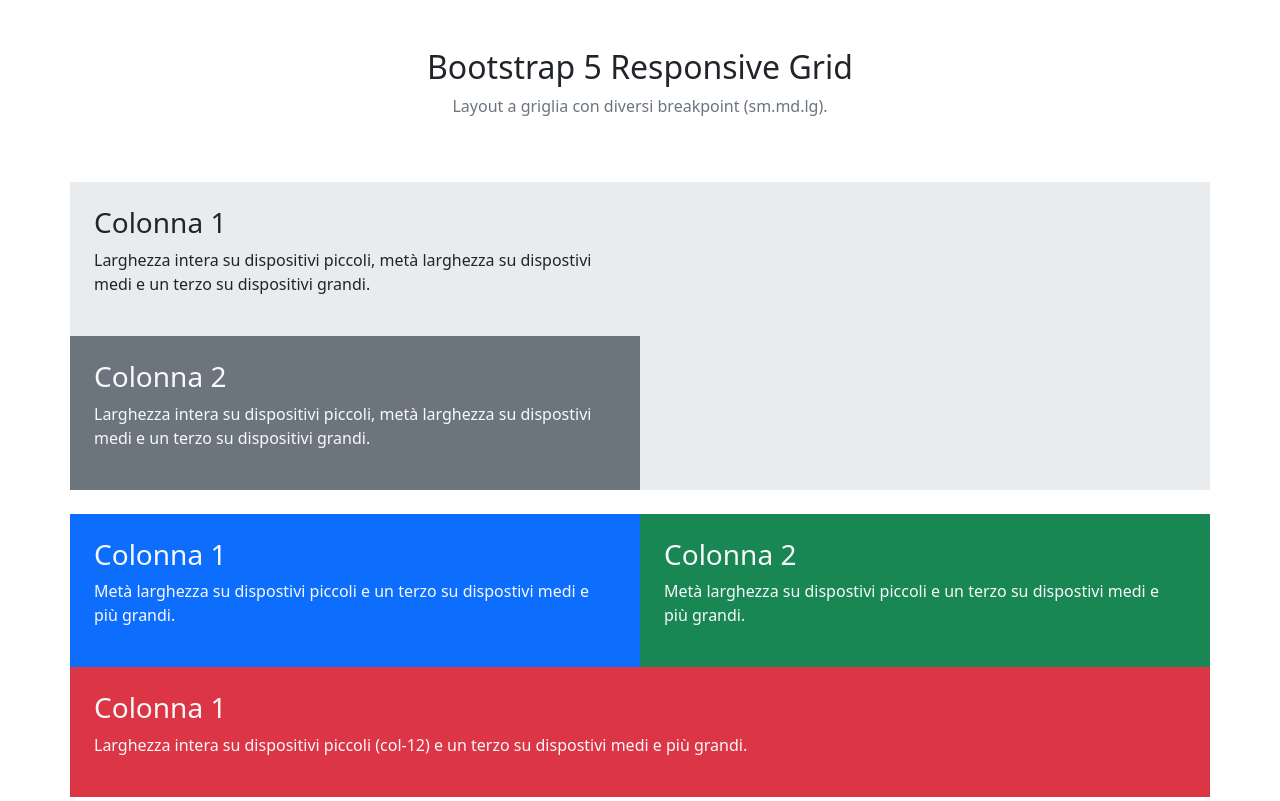
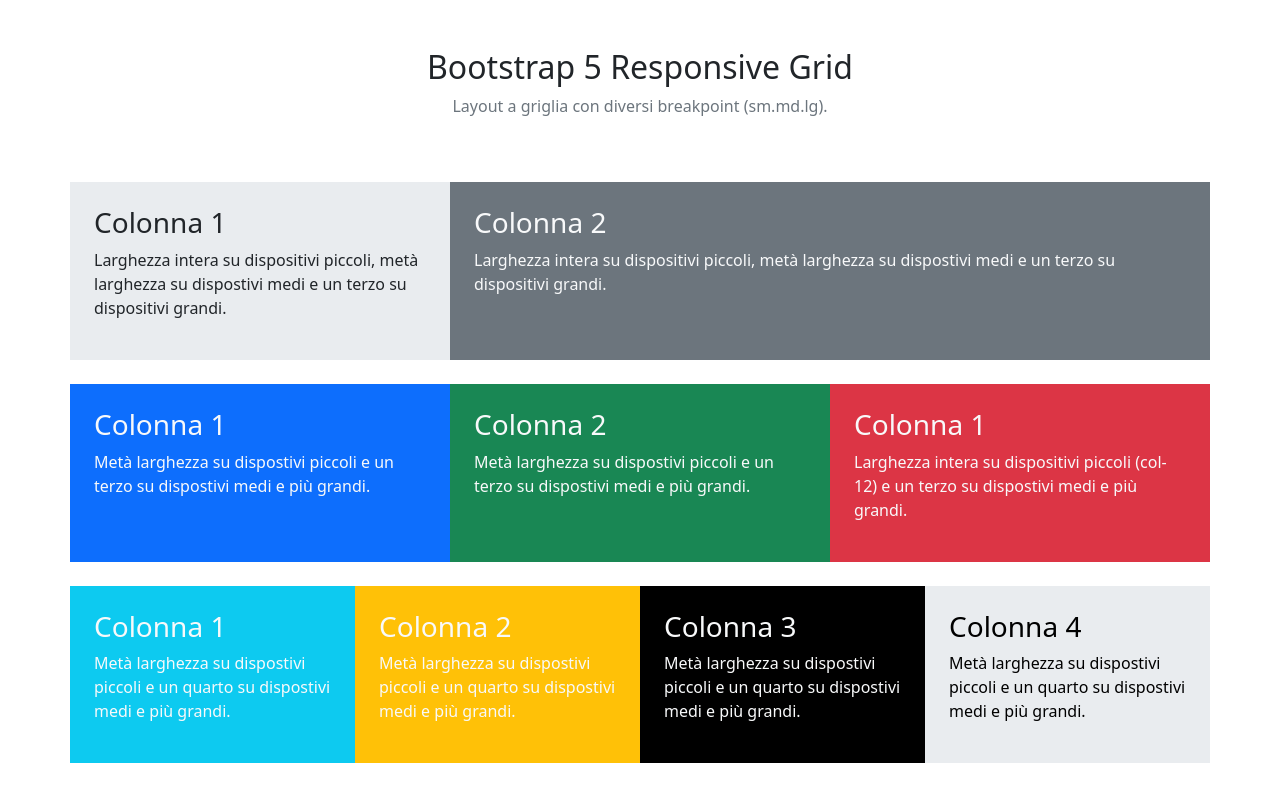
Before and after one commit to omarseddati16/htmlcss-bootstrap-layout, a plain HTML site: page index.html in a window 1280 px wide. Shown: the top 801 px of the page. Drawn offline with nearby package versions, Linux system fonts and the light colour scheme.

Commit message:
[responsiv-fix] fine

```diff
--- a/index.html
+++ b/index.html
@@ -29,14 +29,12 @@
     <!-- container a due iniziale -->
     <div class="container bg-body-secondary">
       <div class="row">
-        <div class="col-12 col-md-6 p-4 ">
+        <div class="col-12 col-md-6 col-lg-4 p-4 ">
           <h3>Colonna 1</h3>
           <p>Larghezza intera su dispositivi piccoli, metà larghezza su dispostivi medi e un terzo su dispositivi
             grandi.</p>
         </div>
-      </div>
-      <div class="row">
-        <div class="col-12 col-md-6 p-4 bg-secondary text-light">
+        <div class="col-12 col-md-6 col-lg-8 p-4 bg-secondary text-light">
           <h3>Colonna 2</h3>
           <p>Larghezza intera su dispositivi piccoli, metà larghezza su dispostivi medi e un terzo su dispositivi
             grandi.</p>
@@ -48,17 +46,15 @@
     <!-- container a tre iniziale -->
     <div class="container mt-4">
       <div class="row">
-        <div class="col-6 col-md-6 bg-primary text-light p-4">
+        <div class="col-6 col-md-4 col-lg-4 bg-primary text-light p-4">
           <h3>Colonna 1</h3>
           <p>Metà larghezza su dispostivi piccoli e un terzo su dispostivi medi e più grandi.</p>
         </div>
-        <div class="col-6 col-md-6 bg-success text-light p-4">
+        <div class="col-6 col-md-4 col-lg-4 bg-success text-light p-4">
           <h3>Colonna 2</h3>
           <p>Metà larghezza su dispostivi piccoli e un terzo su dispostivi medi e più grandi.</p>
         </div>
-      </div>
-      <div class="row">
-        <div class="col-12  bg-danger text-light p-4">
+        <div class="col-12 col-md-4 col-lg-4 bg-danger text-light p-4">
           <h3>Colonna 1</h3>
           <p>Larghezza intera su dispositivi piccoli (col-12) e un terzo su dispostivi medi e più grandi.</p>
         </div>
@@ -73,21 +69,19 @@
     <!-- container a quattro inizio -->
     <div class="container mt-4">
       <div class="row">
-        <div class="col-6 bg-info text-light p-4">
+        <div class="col-6 col-md-3 col-lg-3 bg-info text-light p-4">
           <h3>Colonna 1</h3>
           <p>Metà larghezza su dispostivi piccoli e un quarto su dispostivi medi e più grandi.</p>
         </div>
-        <div class="col-6 bg-warning text-light p-4">
+        <div class="col-6 col-md-3 col-lg-3 bg-warning text-light p-4">
           <h3>Colonna 2</h3>
           <p>Metà larghezza su dispostivi piccoli e un quarto su dispostivi medi e più grandi.</p>
         </div>
-      </div>
-      <div class="row">
-        <div class="col-6 bg-black text-light p-4">
+        <div class="col-6 col-md-3 col-lg-3 bg-black text-light p-4">
           <h3>Colonna 3</h3>
           <p>Metà larghezza su dispostivi piccoli e un quarto su dispostivi medi e più grandi.</p>
         </div>
-        <div class="col-6 bg-white text-black p-4">
+        <div class="col-6 col-md-3 col-lg-3 bg-body-secondary text-black p-4 ">
           <h3>Colonna 4</h3>
           <p>Metà larghezza su dispostivi piccoli e un quarto su dispostivi medi e più grandi.</p>
         </div>
```
